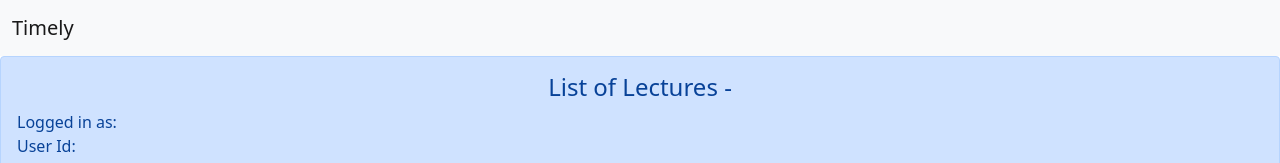
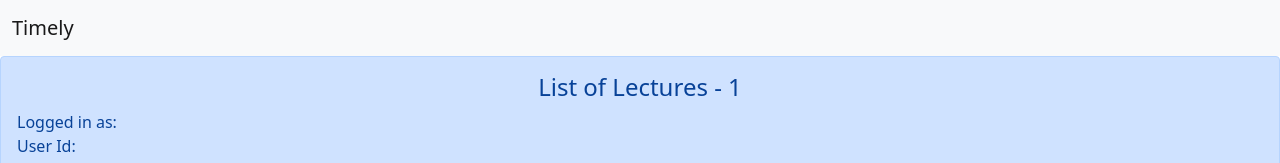
Before and after one commit to Veronica-Carpenter/CPSC-4240-Team3, an Angular app in the folder timely-app/: page /#/LectureList/1 in a window 1280 px wide. Shown: the top 163 px of the page. Built offline with nearby package versions, Linux system fonts and the light colour scheme; no server answers.

Commit message:
added the course ID to lecture list page

```diff
--- a/timely-app/src/app/lecture-list-page/lecture-list-page.component.html
+++ b/timely-app/src/app/lecture-list-page/lecture-list-page.component.html
@@ -1,5 +1,5 @@
 <div class="alert alert-primary" role="alert">
-    <h4 class="text-center">List of Lectures - {{courseName}}</h4>
+    <h4 class="text-center">List of Lectures - {{courseId}}</h4>
     Logged in as: {{ name }}
     <br>User Id: {{ userId }}
     <br>Email: {{ email }}
```
